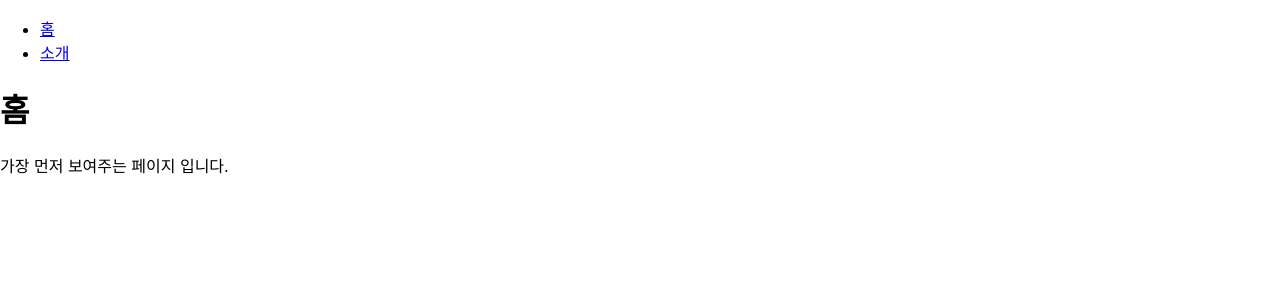
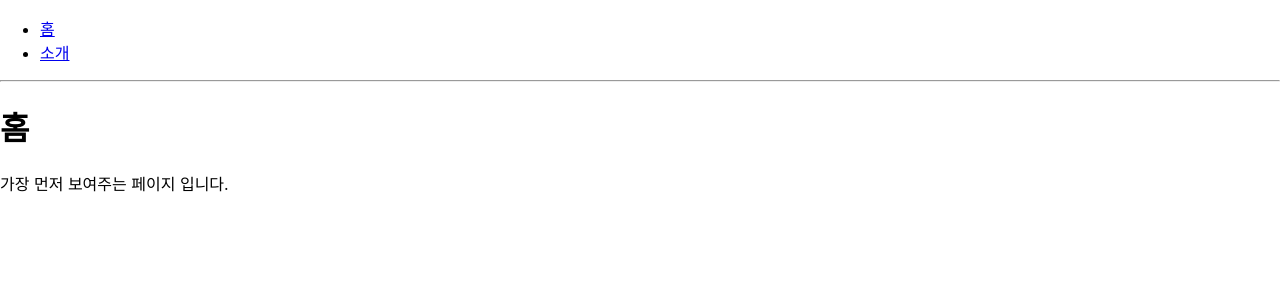
Before and after one commit to mndangee/react-study, a React (Create React App) app: page / in a window 1280 px wide. Shown: the top 300 px of the page. Built offline with nearby package versions, Linux system fonts and the light colour scheme.

Commit message:
리액트 라우터 : Route하나에 여러 path 사용해보기

```diff
--- a/src/pages/RouterIndex.js
+++ b/src/pages/RouterIndex.js
@@ -6,8 +6,8 @@ const RouterIndex = () => {
   //React Router ~ v5
   // return (
   //   <div>
-  //     <Route path='/' component={Home} exact=[true} />
-  //     <Route path='/about' component={About} />
+  //     <Route path='/' component={Home} exact={true} />
+  //     <Route path={['/about','info']} component={About} />
   //   </div>
   // );
 
@@ -22,9 +22,12 @@ const RouterIndex = () => {
           <Link to='/about'>소개</Link>
         </li>
       </ul>
+      <hr />
       <Routes>
         <Route path='/' element={<Home />} />
-        <Route path='/about' element={<About />} />
+        {['/about', '/info'].map(path => (
+          <Route key={path} path={path} element={<About />} />
+        ))}
       </Routes>
     </div>
   );
```
